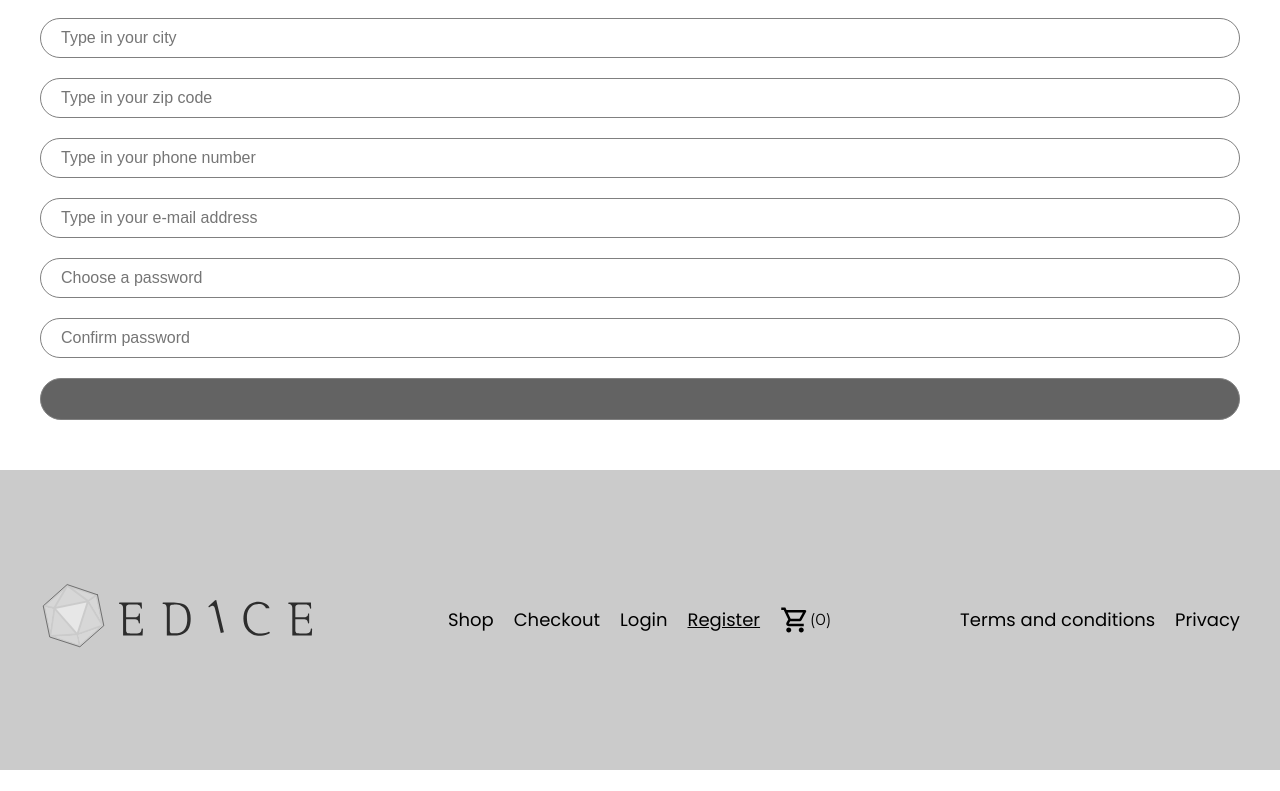
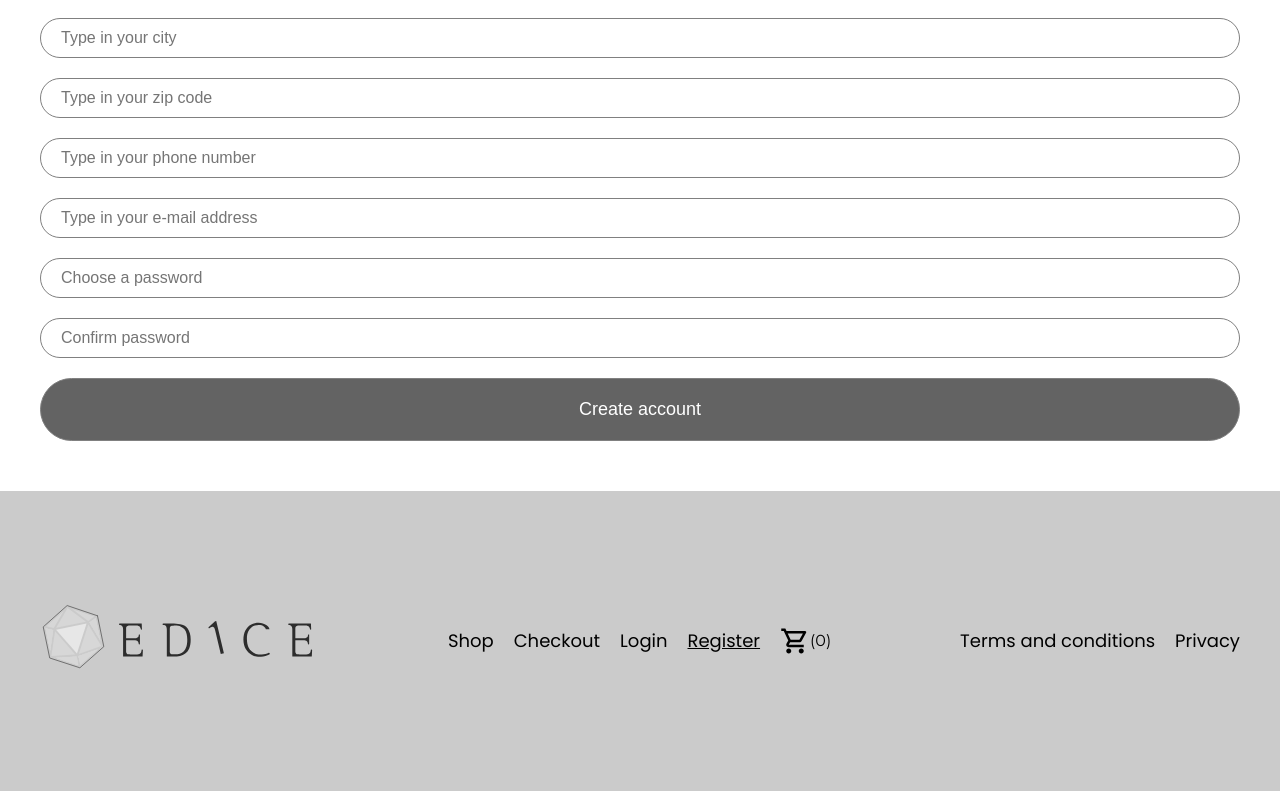
Before and after one commit to kajberg84/E-Dice, a React (Create React App) app: page /register in a window 1280 px wide. Shown: the part 590-1381 px from the top of the page. Before the commit the page ends 1360 px from the top, so only its background shows below. Built offline with nearby package versions, Linux system fonts and the light colour scheme.

Commit message:
Removed depricated code in registerform

```diff
--- a/src/views/register/Register.jsx
+++ b/src/views/register/Register.jsx
@@ -23,14 +23,13 @@ const registerSchema = yup
   })
   .required();
 
-// Register form function
 export function Register() {
   const {
     register,
     handleSubmit,
     formState: { errors },
   } = useForm({
-    mode: 'onBlur',
+    mode: "onBlur",
     resolver: yupResolver(registerSchema),
   });
   const onSubmit = (data) => console.log(data);
@@ -47,7 +46,7 @@ export function Register() {
           <h3>Type in your information to register an account</h3>
 
           <input
-            {...register("firstName") }
+            {...register("firstName")}
             placeholder='Type in your first name'
           />
           <p>{errors.firstName?.message}</p>
@@ -80,11 +79,9 @@ export function Register() {
             placeholder='Confirm password'
           />
           <p>{errors.confirmPassword?.message}</p>
-          <button
-            type='submit'
-            className='inputButton'
-            value='create account'
-          />
+          <button type='submit' className='inputButton'>
+            Create account
+          </button>
         </form>
       </div>
     </div>
```
